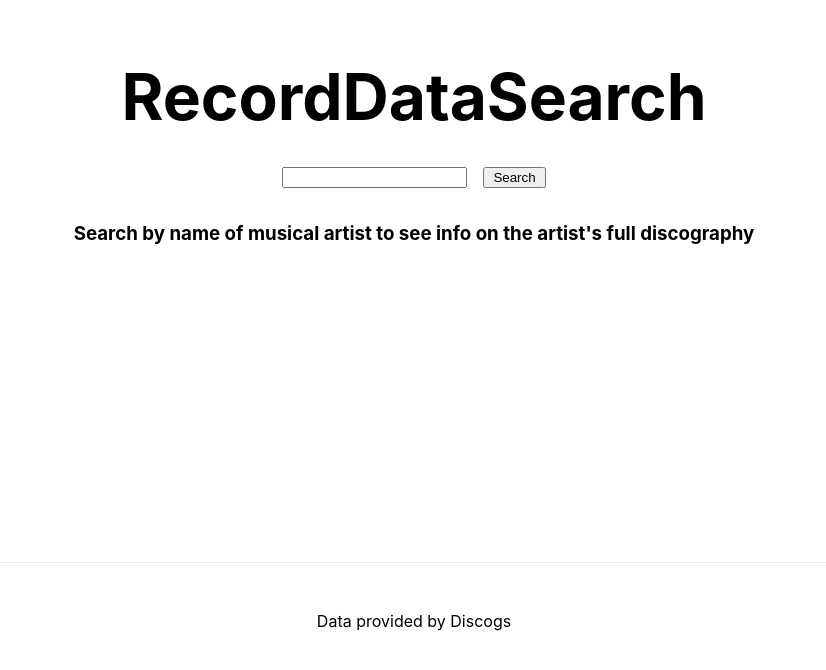
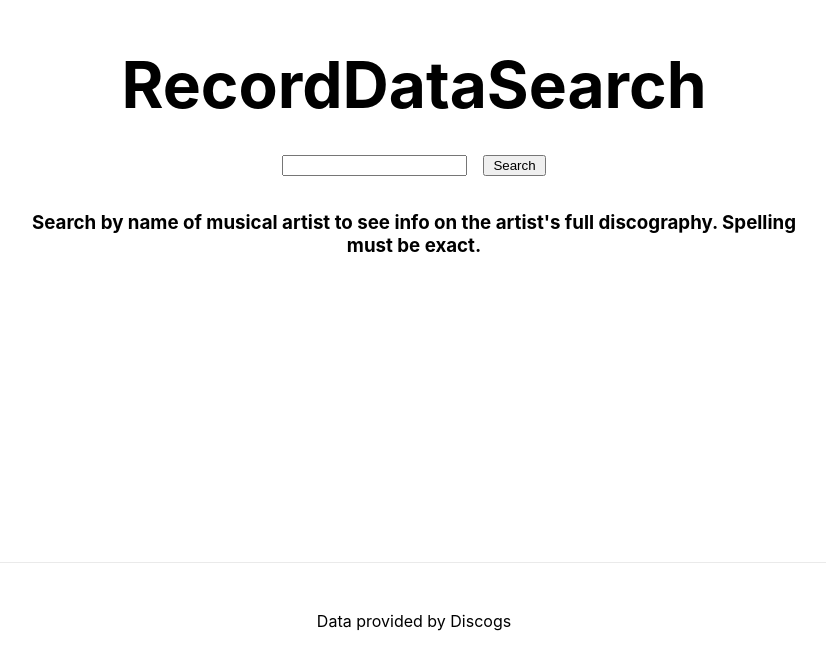
Before and after one commit to opuseleven/RecordDataSearch, a Next.js app: page / in a window 1280 px wide. Shown: the part 238-908 px from the top of the page, without its empty margins (226-1052 px from the left). Built offline with nearby package versions, Linux system fonts and the light colour scheme.

Commit message:
Added note about spelling artist name.

```diff
--- a/pages/index.tsx
+++ b/pages/index.tsx
@@ -73,7 +73,7 @@ const Home: NextPage = () => {
           {
             !artist && (
               <h3 className={styles.info}>
-                Search by name of musical artist to see info on the artist's full discography
+                Search by name of musical artist to see info on the artist's full discography. Spelling must be exact.
               </h3>
             )
           }
```
